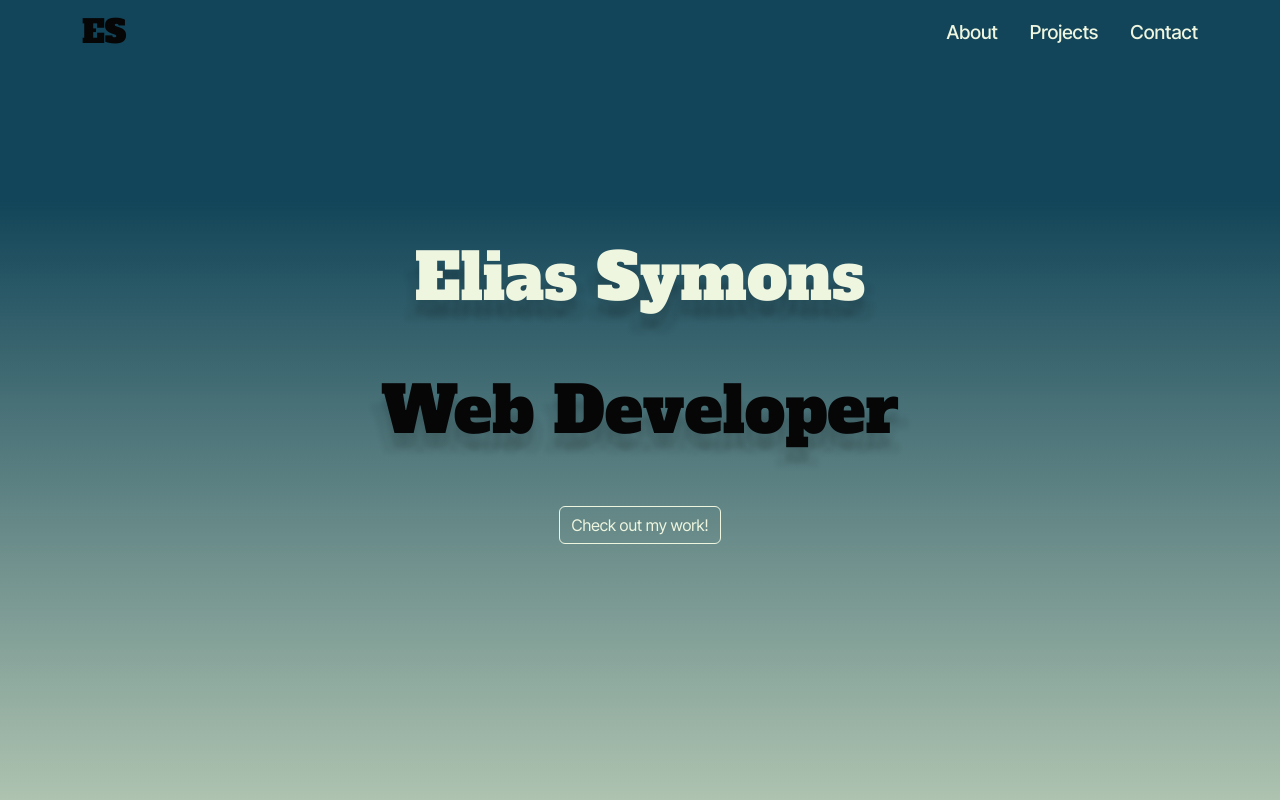
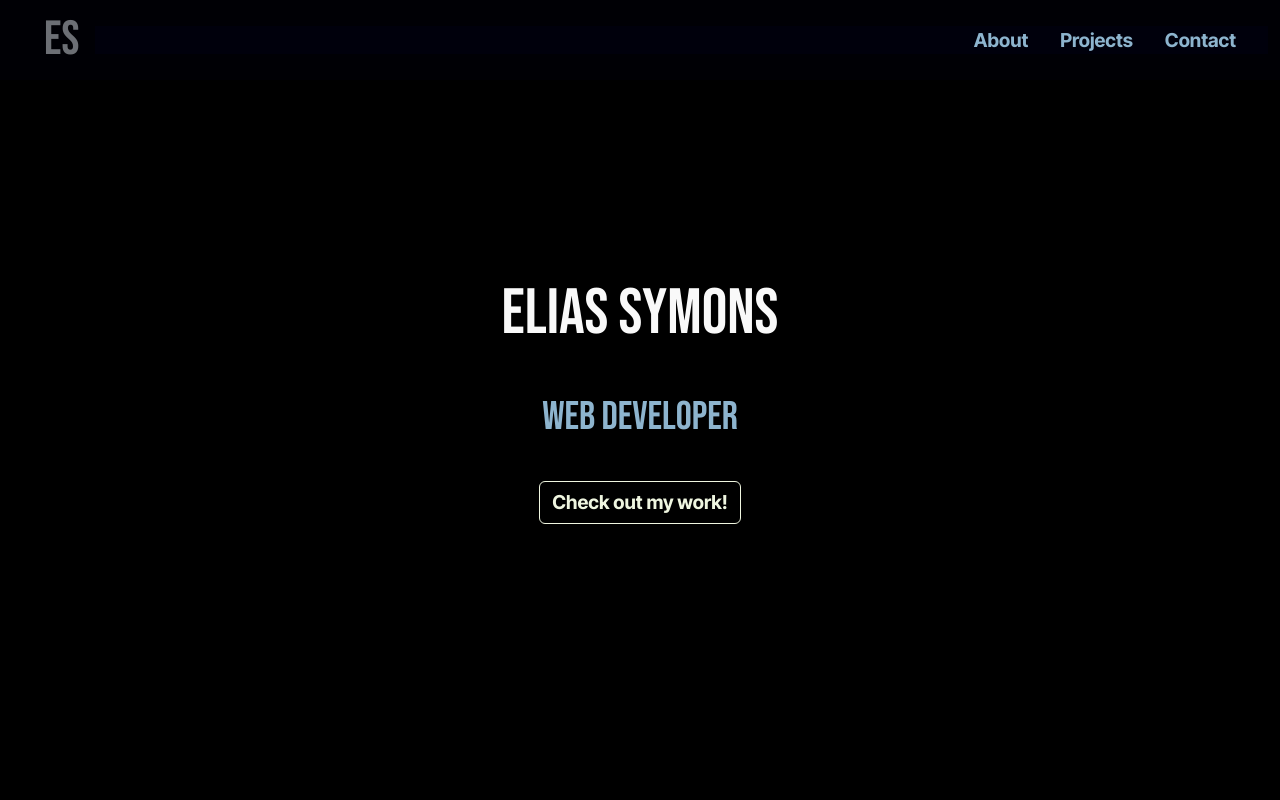
Before and after one commit to eliassymons/eliassymons, a React (Create React App) app: page / in a window 1280 px wide. Shown: the top 800 px of the page. Built offline with nearby package versions, Linux system fonts and the light colour scheme.

Commit message:
updated ui

```diff
--- a/public/index.html
+++ b/public/index.html
@@ -13,6 +13,12 @@
     <link rel="preconnect" href="https://fonts.gstatic.com" crossorigin />
     <link
       href="https://fonts.googleapis.com/css2?family=Inter+Tight:wght@200;300;400;500;700&display=swap"
+      rel="stylesheet"
+    />
+    <link rel="preconnect" href="https://fonts.googleapis.com" />
+    <link rel="preconnect" href="https://fonts.gstatic.com" crossorigin />
+    <link
+      href="https://fonts.googleapis.com/css2?family=Bebas+Neue&display=swap"
       rel="stylesheet"
     />
     <meta name="viewport" content="width=device-width, initial-scale=1" />
--- a/src/components/Navigation.js
+++ b/src/components/Navigation.js
@@ -2,12 +2,27 @@ import Container from "react-bootstrap/Container";
 import Nav from "react-bootstrap/Nav";
 import Navbar from "react-bootstrap/Navbar";
 
-import { Link, animateScroll as scroll } from "react-scroll";
+import Offcanvas from "react-bootstrap/Offcanvas";
+import { Link } from "react-scroll";
+import React from "react";
 
 function CollapsibleExample() {
+  const [menuOpen, setMenuOpen] = React.useState(false);
+  const toggleMenu = () => {
+    setMenuOpen(!menuOpen);
+  };
+
+  const handleClose = () => setMenuOpen(false);
+  const [windowWidth, setWindowWidth] = React.useState(window.innerWidth);
+
+  React.useEffect(() => {
+    window.addEventListener("resize", function () {
+      setWindowWidth(window.innerWidth);
+    });
+  }, []);
   return (
-    <Navbar collapseOnSelect expand="lg" className="navbar" variant="dark">
-      <Container className="nav-container">
+    <Navbar expand="lg" sticky="top" collapseOnSelect variant="dark">
+      <Container fluid>
         <Navbar.Brand className="nav-brand">
           <Link
             className="nav-brand"
@@ -22,49 +37,59 @@ function CollapsibleExample() {
             ES
           </Link>
         </Navbar.Brand>
-        <Navbar.Toggle aria-controls="responsive-navbar-nav" />
-        <Navbar.Collapse id="responsive-navbar-nav" className="nav-collapse">
-          <Nav className="ms-auto nav-link">
+        <Navbar.Toggle
+          aria-controls="offcanvasNavbar-expand-lg"
+          onClick={toggleMenu}
+        />
+        <Navbar.Offcanvas
+          id="offcanvasNavbar-expand-lg"
+          aria-labelledby="offcanvasNavbar-expand-lg"
+          placement="end"
+          restoreFocus={false}
+          show={menuOpen}
+          onHide={handleClose}
+        >
+          <Offcanvas.Header closeButton></Offcanvas.Header>
+          <Offcanvas.Body>
+            <Nav className="ms-auto">
               <Link
                 className="scroll-link"
-              activeClass="active"
                 to="/about"
                 spy={true}
                 smooth={true}
                 offset={-200}
                 duration={500}
-              delay={300}
+                onClick={windowWidth < 992 && toggleMenu}
               >
                 About
               </Link>
 
               <Link
                 className="scroll-link"
-              activeClass="active"
                 to="/projects"
                 spy={true}
                 smooth={true}
                 offset={-100}
                 duration={500}
-              delay={300}
+                onClick={windowWidth < 992 && toggleMenu}
               >
                 Projects
               </Link>
 
               <Link
                 className="scroll-link"
-              activeClass="active"
                 to="/contact"
                 spy={true}
                 smooth={true}
                 offset={0}
                 duration={500}
-              delay={300}
+                onClick={windowWidth < 992 && toggleMenu}
               >
                 Contact
               </Link>
             </Nav>
-        </Navbar.Collapse>
+          </Offcanvas.Body>
+        </Navbar.Offcanvas>
       </Container>
     </Navbar>
   );
--- a/src/style.scss
+++ b/src/style.scss
@@ -7,23 +7,26 @@
 }
 
 body {
-  background-color: #124559;
-  background-image: linear-gradient(180deg, #124559 25%, #aec3b0 100%);
-  background-attachment: fixed;
+  background-color: $black;
+
   font-family: "Inter Tight", sans-serif;
 }
 
-$gray: #36454f;
+$gray: #6c6f75;
+$black: #00000c;
+$blue: #0c1c33;
+$white: #f9f9f9;
+$lightBlue: #8db4ce;
 
 h1 {
-  font-family: "Alfa Slab One", cursive;
+  font-family: "Bebas Neue", cursive;
   font-size: 4rem;
-  color: #060607;
+  color: $white;
 }
 h2 {
   font-size: 4rem;
-  font-family: "Alfa Slab One", cursive;
-  color: #eff6e0;
+  font-family: "Bebas Neue", cursive;
+  color: $lightBlue;
 }
 p {
   font-size: 1.4rem;
@@ -98,35 +101,72 @@ p {
     opacity: 1;
   }
 }
+.nav {
+  background-color: $black;
+}
+.offcanvas-header {
+  background-color: $black;
+  .btn-close {
+    background-color: white;
+  }
+}
+.offcanvas-body {
+  background-color: $black;
+  display: flex;
+  width: 100%;
+  align-items: center;
+  text-align: center;
 
+  gap: 2rem;
+  .navbar-nav {
+    gap: 3rem;
+    width: 100%;
+  }
+}
 .navbar {
   position: sticky;
 
   top: 0;
   backdrop-filter: blur(5px);
-  height: 8vh;
-  background-color: #124559;
+  height: 10vh;
+  background-color: #00000c71;
 
-  color: $gray;
-  z-index: 9999;
-  .nav-collapse {
-    background-color: #124559;
+  .navbar-nav {
+    background-color: $black;
+    display: flex;
+    gap: 2rem;
+    justify-content: flex-end;
+    padding-right: 2rem;
+  }
 }
 .scroll-link {
   text-decoration: none;
-    color: #eff6e0;
-    margin-left: 2rem;
+  color: $lightBlue;
+  font-size: 1.2rem;
+  font-weight: 800;
+  background: linear-gradient(currentColor, currentColor) bottom / 0 0.1em
+    no-repeat;
+  transition: 0.4s ease background-size;
   cursor: pointer;
 }
 .scroll-link:active {
   text-decoration: none;
 }
+.scroll-link:hover {
+  background-size: 100% 0.1em;
+  color: $white;
+}
 .nav-brand {
-    font-family: "Alfa Slab One", cursive;
-    font-size: 2rem;
-    color: #060607;
+  font-family: "Bebas Neue", cursive;
+  font-size: 3rem;
+  color: $gray;
   text-decoration: none;
+  transition: all 0.2s ease;
+  padding-left: 1rem;
   cursor: pointer;
+}
+.nav-brand:hover {
+  color: $white;
 }
 .nav-container {
   display: flex;
@@ -137,35 +177,37 @@ p {
     color: #eff6e0;
   }
 }
+.navbar-toggler {
+  border: none;
 }
-
 .hero {
   display: flex;
   flex-direction: column;
   justify-content: center;
   align-items: center;
   text-align: center;
-  height: 92vh;
-  gap: 3rem;
+  height: 90vh;
+  gap: 2rem;
 
   padding-bottom: 5rem;
   padding-right: 2rem;
   padding-left: 2rem;
   color: $gray;
+  h1 {
+    color: $lightBlue;
+  }
   .hero-name {
-    color: #eff6e0;
+    color: $white;
     -webkit-animation: fade-in 0.9s cubic-bezier(0.39, 0.575, 0.565, 1) both;
     animation: fade-in 0.9s cubic-bezier(0.39, 0.575, 0.565, 1) both;
-    text-shadow: 0px 15px 5px rgba(0, 0, 0, 0.1),
-      10px 20px 5px rgba(0, 0, 0, 0.05), -10px 20px 5px rgba(0, 0, 0, 0.05);
+    font-size: 4rem;
   }
   .hero-desc {
     -webkit-animation: fade-in-right 0.6s cubic-bezier(0.39, 0.575, 0.565, 1)
       both;
     animation: fade-in-right 0.6s cubic-bezier(0.39, 0.575, 0.565, 1) both;
     animation-delay: 0.6s;
-    text-shadow: 0px 15px 5px rgba(0, 0, 0, 0.1),
-      10px 20px 5px rgba(0, 0, 0, 0.05), -10px 20px 5px rgba(0, 0, 0, 0.05);
+    font-size: 2.5rem;
   }
   .btn {
     background-color: transparent;
@@ -182,8 +224,6 @@ p {
   }
   .btn:hover {
     background-color: transparent;
-    text-shadow: 0 0 20px #fff, 0 0 30px #fff, 0 0 40px #fff, 0 0 50px #fff,
-      0 0 60px #fff, 0 0 70px #fff, 0 0 80px #fff;
   }
 }
 
@@ -240,8 +280,8 @@ p {
     scale: 101%;
   }
   .card {
-    background-color: #eff6e0;
-    border-radius: 0.8rem;
+    background-color: $lightBlue;
+    border-radius: 0.4rem;
     transition: all 0.2s ease;
 
     box-shadow: 0 3px 6px rgba(0, 0, 0, 0.16), 0 3px 6px rgba(0, 0, 0, 0.23);
@@ -250,13 +290,13 @@ p {
     .card-title {
       border-bottom: 1px solid #060607;
       margin-bottom: 1rem;
-      color: #060607;
+      color: $blue;
     }
     .card-img {
       height: 15rem;
       width: 18rem;
       object-fit: cover;
-      border-radius: 0.8rem;
+      border-radius: 0.4rem;
       border: 1px solid transparent;
     }
     .card-desc {
@@ -334,7 +374,7 @@ p {
 
   .social-icon {
     width: 2rem;
-    filter: invert(19%) sepia(26%) saturate(1558%) hue-rotate(153deg)
-      brightness(100%) contrast(89%);
+    filter: invert(72%) sepia(32%) saturate(314%) hue-rotate(161deg)
+      brightness(91%) contrast(88%);
   }
 }
```
Also changed, not shown: src/style.css. Lines whose indentation alone changed are shown as unchanged.
